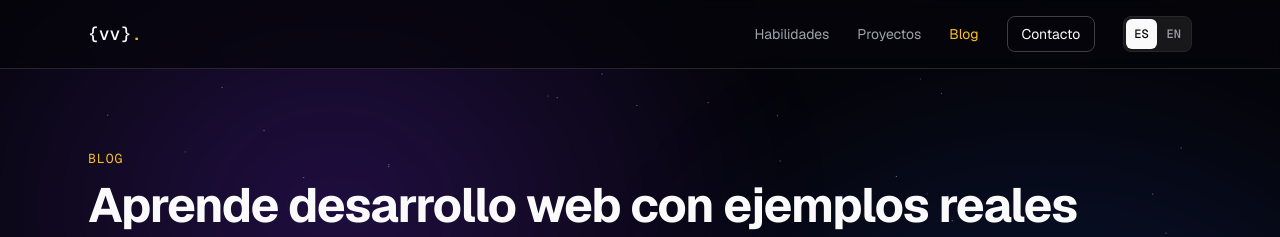
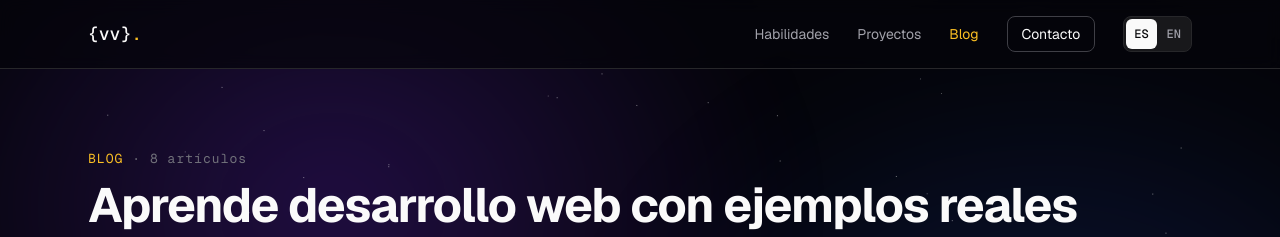
Before and after one commit to victorvzn/victorvillazon-portfolio, a Next.js app: page /blog in a window 1280 px wide. Shown: the top 237 px of the page. Built offline with nearby package versions, Linux system fonts and the light colour scheme.

Commit message:
Show published post count next to the blog label

```diff
--- a/locales/en.js
+++ b/locales/en.js
@@ -81,6 +81,7 @@ const en = {
     searchPlaceholder: 'Search a topic: grid, fetch, forms…',
     searchShortcut: 'Press / to search',
     clearSearch: 'Clear search',
+    postCount: (count) => (count === 1 ? '1 article' : `${count} articles`),
     results: (count) => (count === 1 ? '1 article' : `${count} articles`),
     noResults: (query) => `No articles found for “${query}”.`,
     noResultsHint: 'Try another word or check the other series. Articles are in Spanish.',
--- a/locales/es.js
+++ b/locales/es.js
@@ -81,6 +81,7 @@ const es = {
     searchPlaceholder: 'Busca un tema: grid, fetch, formularios…',
     searchShortcut: 'Pulsa / para buscar',
     clearSearch: 'Borrar búsqueda',
+    postCount: (count) => (count === 1 ? '1 artículo' : `${count} artículos`),
     results: (count) => (count === 1 ? '1 artículo' : `${count} artículos`),
     noResults: (query) => `No encontré artículos sobre «${query}».`,
     noResultsHint: 'Prueba con otra palabra o revisa las otras series.',
--- a/pages/blog/index.js
+++ b/pages/blog/index.js
@@ -34,6 +34,9 @@ export default function Blog({ posts }) {
     () => searchPosts(index, deferredQuery).filter(post => filter === 'all' || post.series === filter),
     [index, deferredQuery, filter]
   )
+
+  // Los borradores solo se ven en dev: no cuentan en el total
+  const publishedCount = posts.filter(post => !post.draft).length
 
   // Solo se muestran las pestañas de series que ya tienen artículos
   const tabs = ['all', ...SERIES.filter(series => posts.some(post => post.series === series))]
@@ -104,7 +107,10 @@ export default function Blog({ posts }) {
       <main className='max-w-6xl mx-auto px-6 pb-24'>
         <section className='flex flex-wrap items-end justify-between gap-6 py-16 md:py-20'>
           <div className='flex flex-col gap-3'>
-            <p className='font-mono text-[13px] tracking-[0.08em] text-accent'>{t.blog.label}</p>
+            <p className='font-mono text-[13px] tracking-[0.08em] text-accent'>
+              {t.blog.label}
+              <span className='text-zinc-500'> · {t.blog.postCount(publishedCount)}</span>
+            </p>
             <h1 className='text-4xl font-bold tracking-tight md:text-5xl'>{t.blog.title}</h1>
             <p className='max-w-xl text-lg leading-relaxed text-zinc-400'>{t.blog.subtitle}</p>
             {t.blog.spanishOnly && (
```
